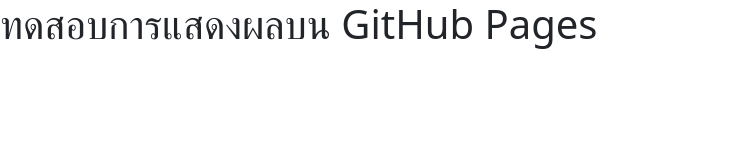
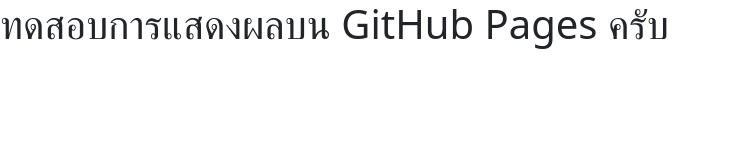
Before and after one commit to 0612147819/JokerTawatchai.gitHub.io, a plain HTML site: page index.html in a window 1280 px wide. Shown: the whole page, without its empty margins (0-729 px from the left). Drawn offline with nearby package versions, Linux system fonts and the light colour scheme.

Commit message:
แก้ไข

```diff
--- a/index.html
+++ b/index.html
@@ -11,7 +11,7 @@
     <title>Hello, world! I'm JOker</title>
   </head>
   <body>
-    <h1>ทดสอบการแสดงผลบน GitHub Pages</h1>
+    <h1>ทดสอบการแสดงผลบน GitHub Pages ครับ</h1>
 
     <!-- Optional JavaScript; choose one of the two! -->
 
```
